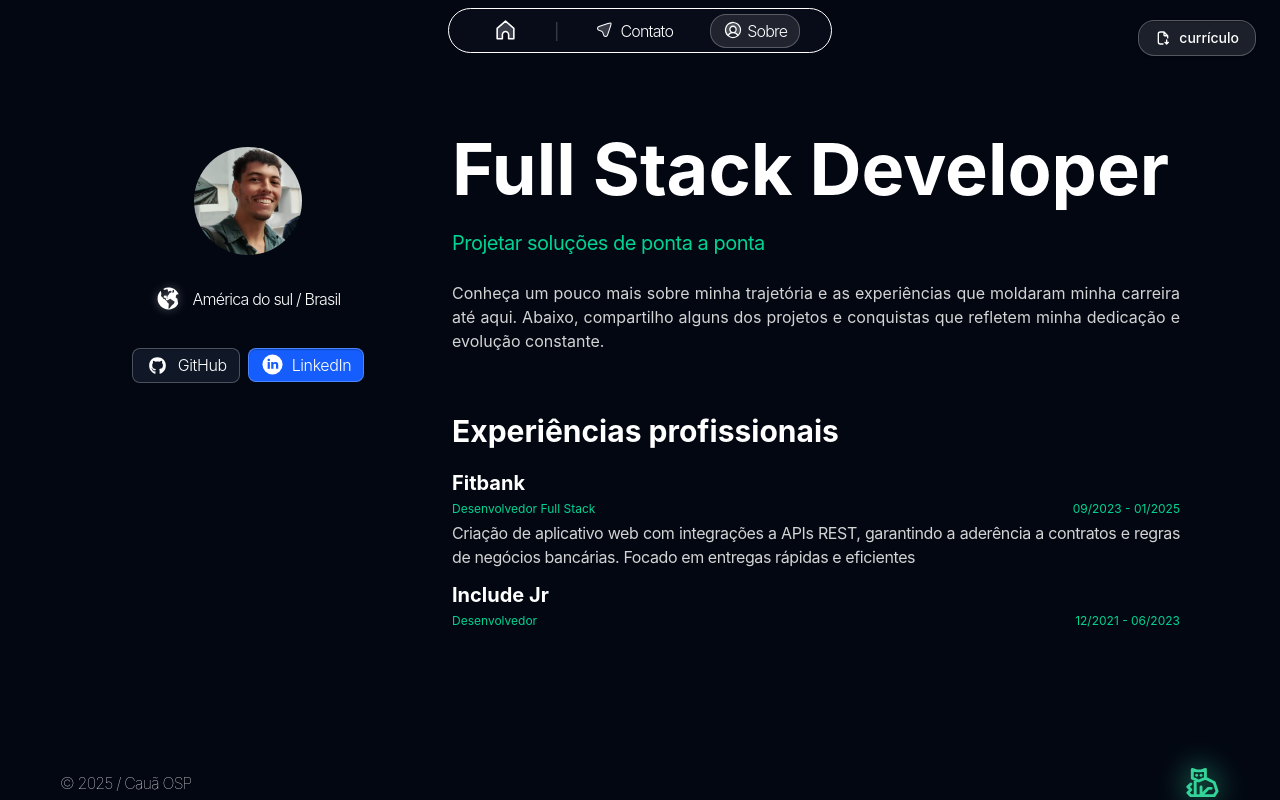
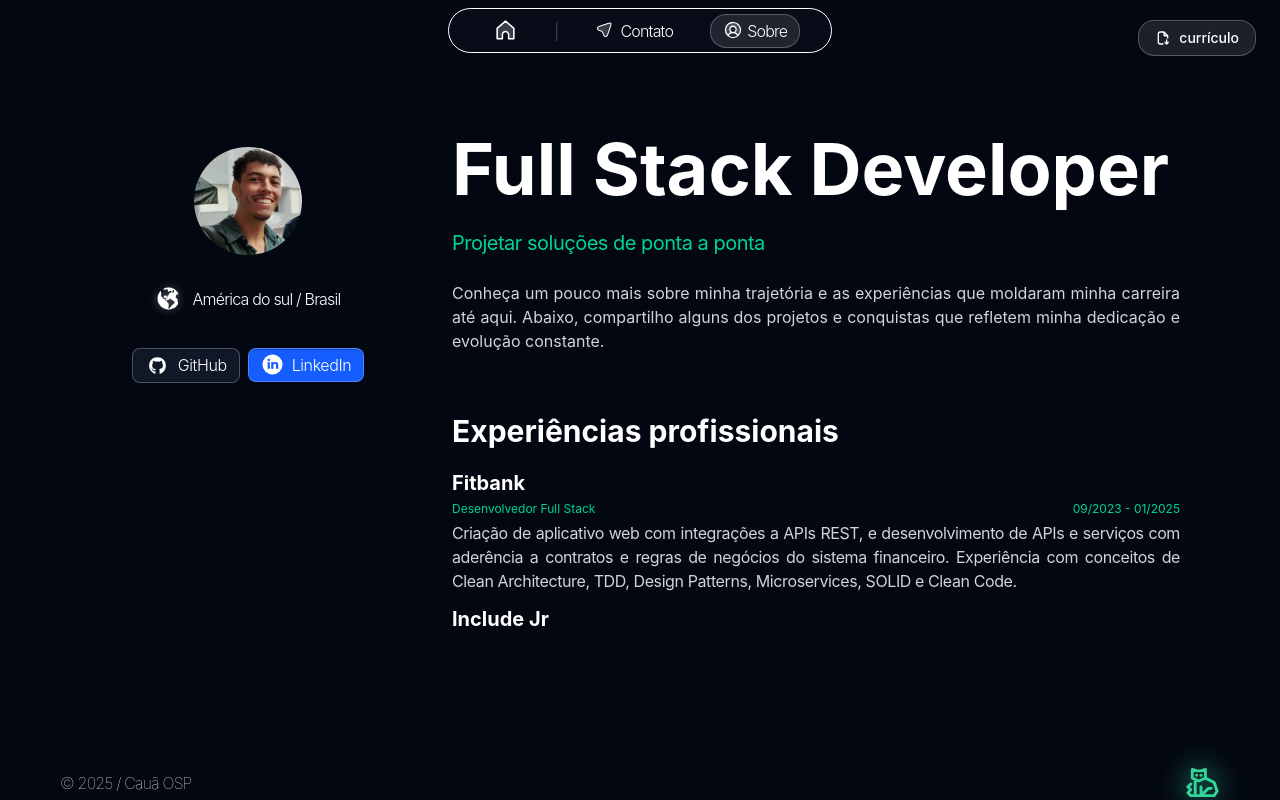
Before and after one commit to cauaosp/webportifolios, a Next.js app: page /about in a window 1280 px wide. Built offline with nearby package versions, Linux system fonts and the light colour scheme.

Commit message:
refactor: modified fitbank experience text

```diff
--- a/app/components/about/experiences.tsx
+++ b/app/components/about/experiences.tsx
@@ -41,9 +41,11 @@ export const Experiences = ({ ...props }) => {
               <div>09/2023 - 01/2025</div>
             </div>
             <div className="text-md tracking-tight text-justify text-neutral-300">
-              Criação de aplicativo web com integrações a APIs REST, garantindo
-              a aderência a contratos e regras de negócios bancárias. Focado em
-              entregas rápidas e eficientes
+              Criação de aplicativo web com integrações a APIs REST, e
+              desenvolvimento de APIs e serviços com aderência a contratos e
+              regras de negócios do sistema financeiro. Experiência com
+              conceitos de Clean Architecture, TDD, Design Patterns,
+              Microservices, SOLID e Clean Code.
             </div>
           </div>
           <div
```
